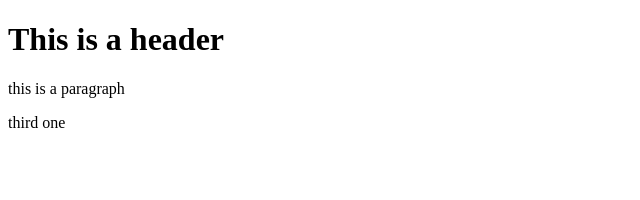
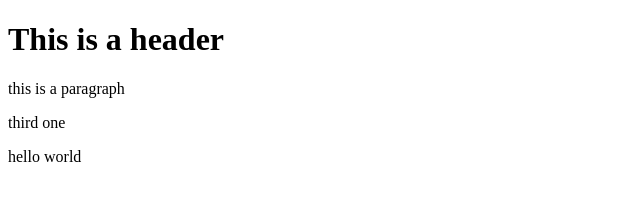
Before and after one commit to helloNikoNiko/git-test, a website: page index.html in a window 1280 px wide. Shown: the full height of the page, 0-640 px from the left. Drawn offline with Linux system fonts and the light colour scheme.

Commit message:
using NPM

```diff
--- a/index.html
+++ b/index.html
@@ -4,6 +4,7 @@
     <h1>This is a header</h1>
     <p>this is a paragraph</p>
     <p>third one</p>
+    <p>hello world</p>
 
 
 
```
Also changed, not shown: package.json (added, +24 -0 lines), 2 other files.
